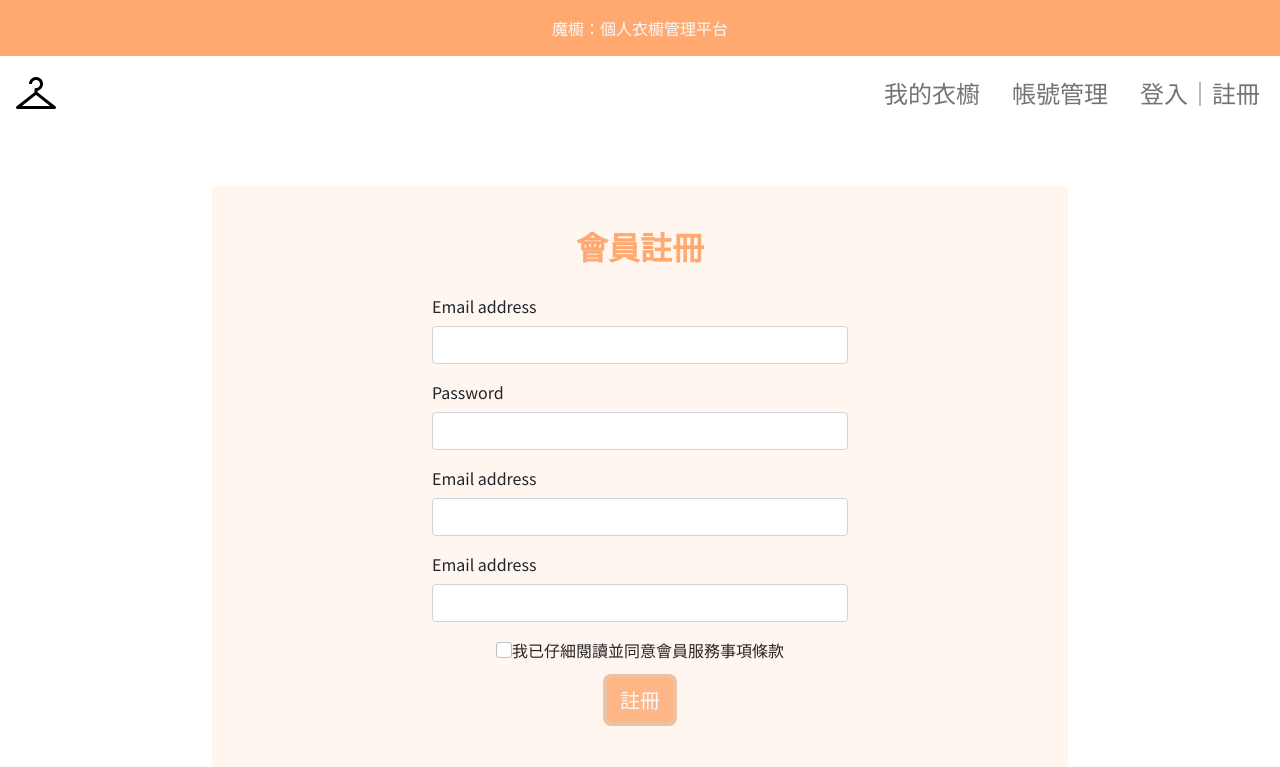
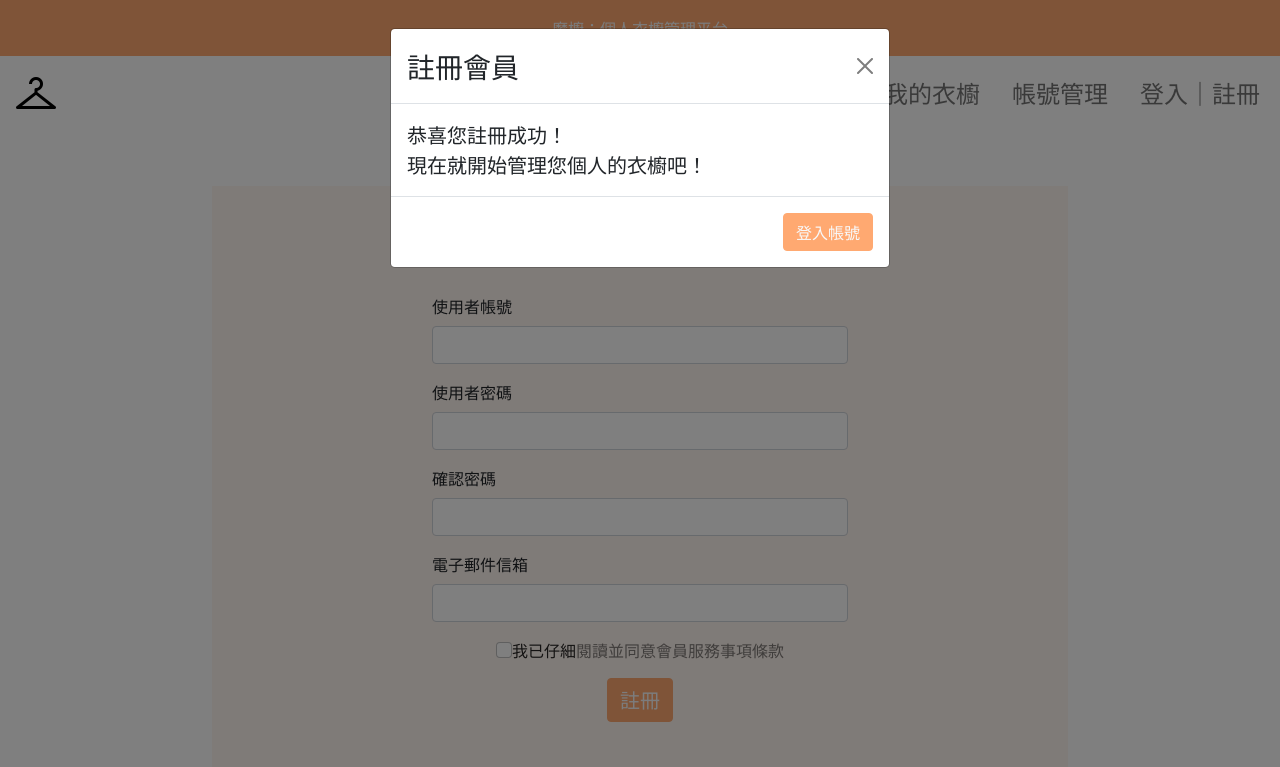
Before and after one commit to JullChein/mywardrobe.com, a plain HTML site: page signup.html in a window 1280 px wide. Both pictures are taken after a click on the link "註冊". Shown: the top 767 px of the page. Drawn offline with nearby package versions, Linux system fonts and the light colour scheme.

Commit message:
Update 2022-09-04T10:58:40.868Z

```diff
--- a/signup.html
+++ b/signup.html
@@ -58,35 +58,56 @@
         <div class="form-box d-flex flex-column">
             <form class="pb-5">
                 <div class="mb-3">
-                    <label for="exampleInputEmail1" class="form-label">Email address</label>
+                    <label for="text" class="form-label">使用者帳號</label>
                     <div class="input-group">
-                        <input type="email" class="form-control" id="exampleInputEmail1" aria-describedby="emailHelp">
+                        <input type="text" class="form-control" id="text" aria-describedby="emailHelp">
                     </div>
                 </div>
                 <div class="mb-3">
-                    <label for="exampleInputPassword1" class="form-label">Password</label>
+                    <label for="exampleInputPassword1" class="form-label">使用者密碼</label>
                     <input type="password" class="form-control" id="exampleInputPassword1">
                 </div>
                 <div class="mb-3">
-                    <label for="exampleInputEmail1" class="form-label">Email address</label>
-                    <div class="input-group">
-                        <input type="email" class="form-control" id="exampleInputEmail1" aria-describedby="emailHelp">
-                    </div>
+                    <label for="exampleInputPassword1" class="form-label">確認密碼</label>
+                    <input type="password" class="form-control" id="exampleInputPassword1">
                 </div>
                 <div class="mb-3">
-                    <label for="exampleInputEmail1" class="form-label">Email address</label>
+                    <label for="exampleInputEmail1" class="form-label">電子郵件信箱</label>
                     <div class="input-group">
                         <input type="email" class="form-control" id="exampleInputEmail1" aria-describedby="emailHelp">
                     </div>
                 </div>
                 <div class="mb-3 form-check d-flex justify-content-center">
                     <input type="checkbox" class="form-check-input" id="exampleCheck1">
-                    <label class="form-check-label text-dark" for="exampleCheck1">我已仔細閱讀並同意會員服務事項條款</label>
+                    <label class="form-check-label text-dark" for="exampleCheck1">我已仔細<a href="#"
+                            class="d-inline text-info">閱讀並同意會員服務事項條款</a></label>
 
                 </div>
-                <div class="d-flex justify-content-center"><a href="#" type="submit"
-                        class="btn btn-primary text-center text-light fs-5">註冊</a></div>
-
+                <div class="d-flex justify-content-center"><a type="button"
+                        class="btn btn-primary text-center text-light fs-5" data-bs-toggle="modal"
+                        data-bs-target="#exampleModal">
+                        註冊
+                    </a></div>
+                <div class="modal fade" id="exampleModal" tabindex="-1" aria-labelledby="exampleModalLabel"
+                    aria-hidden="true">
+                    <div class="modal-dialog">
+                        <div class="modal-content">
+                            <div class="modal-header">
+                                <h5 class="modal-title fs-3" id="exampleModalLabel">註冊會員</h5>
+                                <button type="button" class="btn-close" data-bs-dismiss="modal"
+                                    aria-label="Close"></button>
+                            </div>
+                            <div class="modal-body">
+                                <div class="fs-5">恭喜您註冊成功！<br>
+                                    現在就開始管理您個人的衣櫥吧！
+                                </div>
+                            </div>
+                            <div class="modal-footer">
+                                <a href="login.html" type="button" class="btn btn-primary text-light">登入帳號</a>
+                            </div>
+                        </div>
+                    </div>
+                </div>
                 <div class="d-flex flex-column align-items-center pt-5"><small
                         class="text-info pb-2">已有會員身份請從此登入</small><a href="login.html" type="submit"
                         class="btn btn-outline-primary text-center fs-5">登入</a></div>
```
Also changed, not shown: login.html (+3 -3 lines), manage.html (+44 -1 lines).
